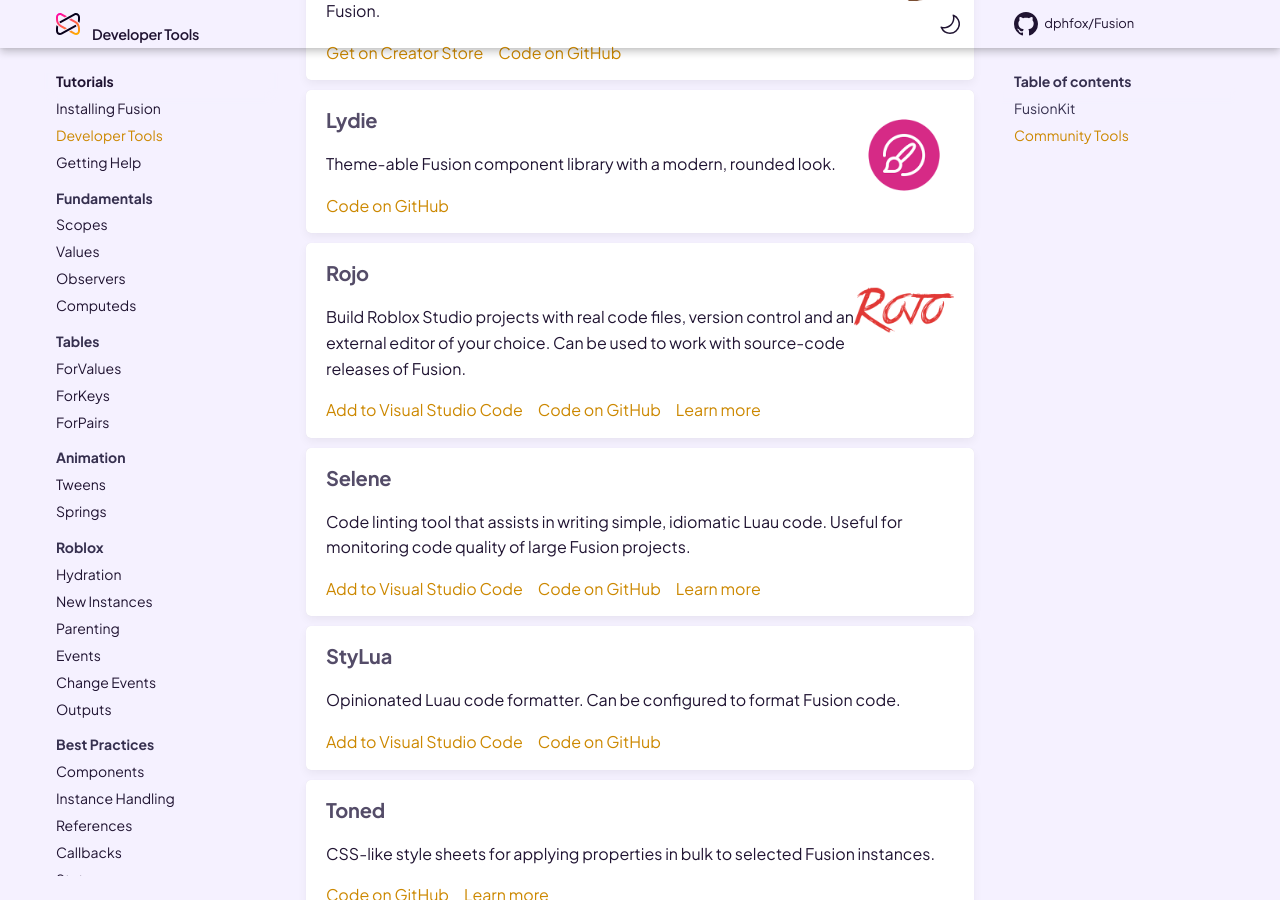
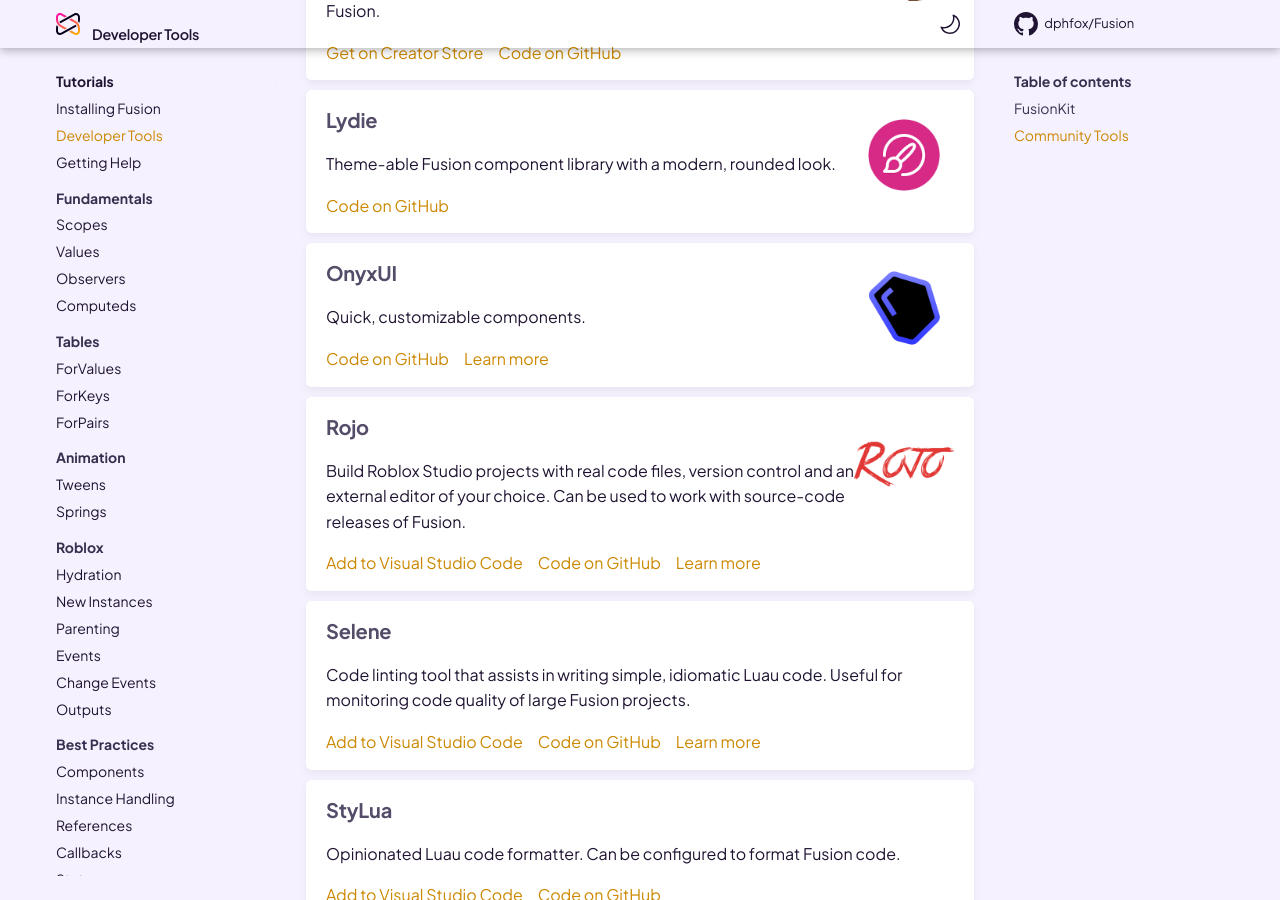
Before and after one commit to dphfox/Fusion, an MkDocs documentation site: the page built from docs/tutorials/get-started/developer-tools.md, in a window 1280 px wide and 900 px high, scrolled down 1498 px. Built offline with MkDocs 1.6.1 and Material for MkDocs 9.7.7, drawn with Linux system fonts in a browser that asks for light colours; comment, search, counter and statistics services are not loaded; the version menu is left out.

Commit message:
Add OnyxUI to developer tools (#383)

```diff
--- a/docs/tutorials/get-started/developer-tools.md
+++ b/docs/tutorials/get-started/developer-tools.md
@@ -124,6 +124,17 @@ may have something to offer 🙂
 		</nav>
 	</article>
 	<article class="fusiondoc-devtool-entry">
+		<img src="community/onyxui.png" alt="OnyxUI logo">
+		<h3>OnyxUI</h3>
+		<p>
+			Quick, customizable components.
+		</p>
+		<nav>
+			<a href="https://github.com/ImAvafe/OnyxUI">Code on GitHub</a>
+			<a href="https://imavafe.github.io/OnyxUI">Learn more</a>
+		</nav>
+	</article>
+	<article class="fusiondoc-devtool-entry">
 		<img src="community/rojo.png" alt="Rojo logo">
 		<h3>Rojo</h3>
 		<p>
```
Also changed, not shown: docs/tutorials/get-started/developer-tools/community/onyxui.png (added).
